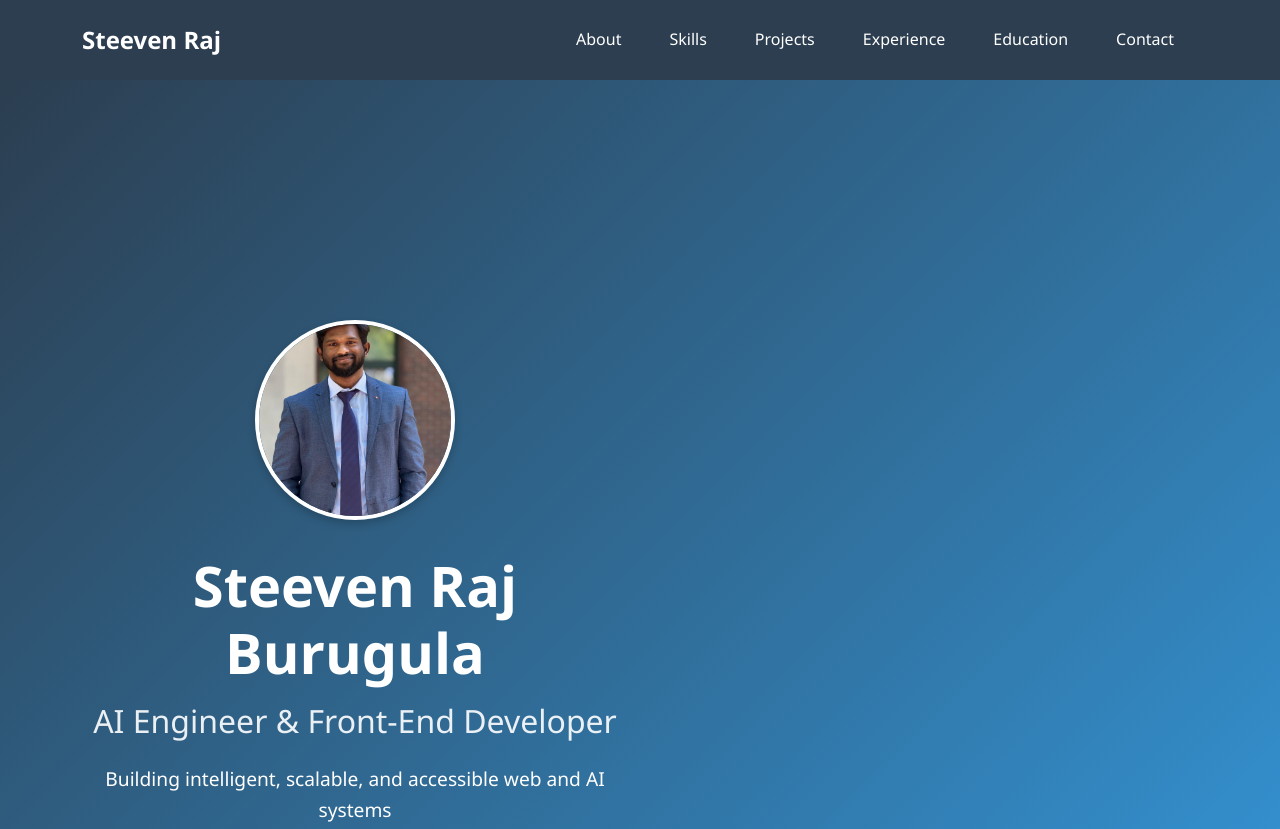
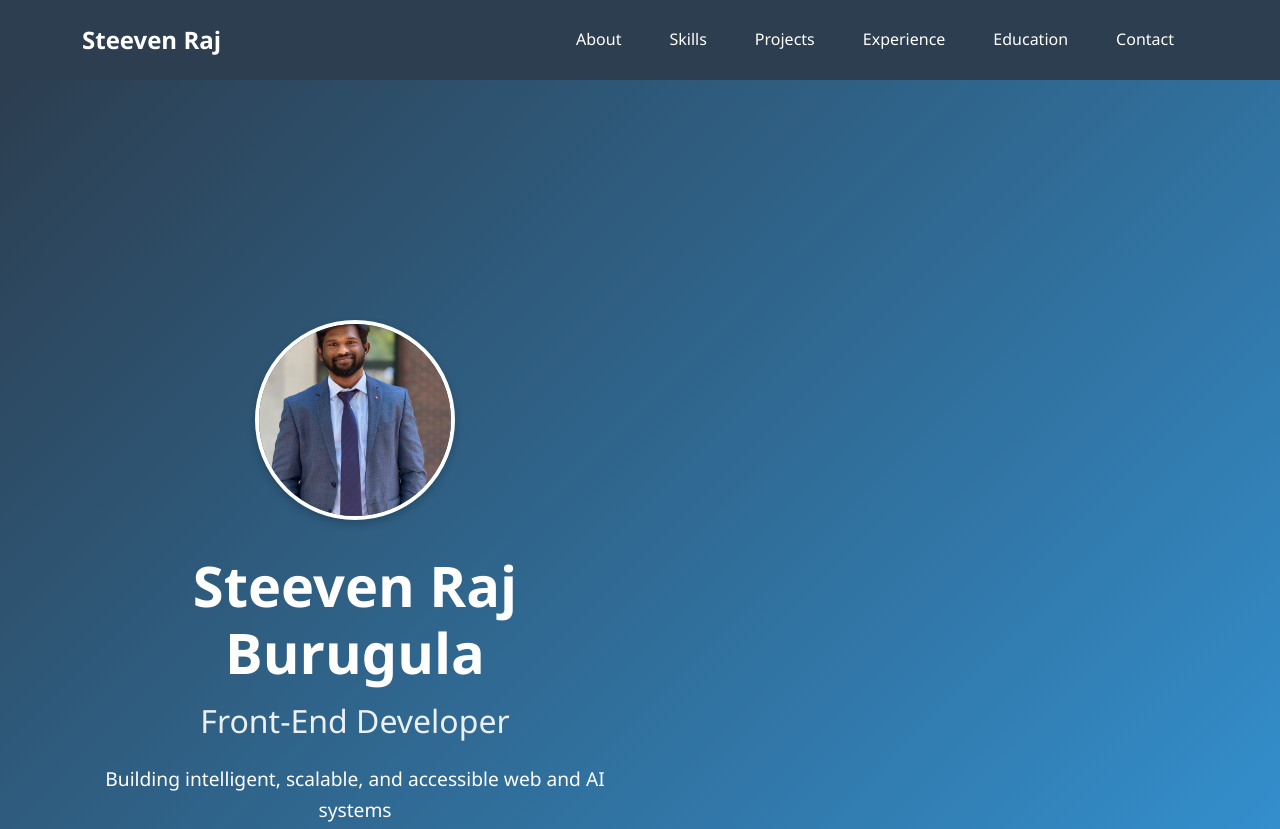
Before and after one commit to BSteevenB/personal_portfolio, a plain HTML site: page index.html in a window 1280 px wide. Shown: the top 829 px of the page. Drawn offline with nearby package versions, Linux system fonts and the light colour scheme.

Commit message:
change title

```diff
--- a/index.html
+++ b/index.html
@@ -38,7 +38,7 @@
                         <img src="./profile_pic.jpeg" alt="Steeven Raj Burugula" class="profile-photo">
                     </div>
                     <h1>Steeven Raj Burugula</h1>
-                    <h2>AI Engineer & Front-End Developer</h2>
+                    <h2>Front-End Developer</h2>
                     <p class="lead">Building intelligent, scalable, and accessible web and AI systems</p>
                     <div class="social-links">
                         <a href="https://linkedin.com/in/burugulasteeven/" target="_blank"><i class="fab fa-linkedin"></i></a>
```
